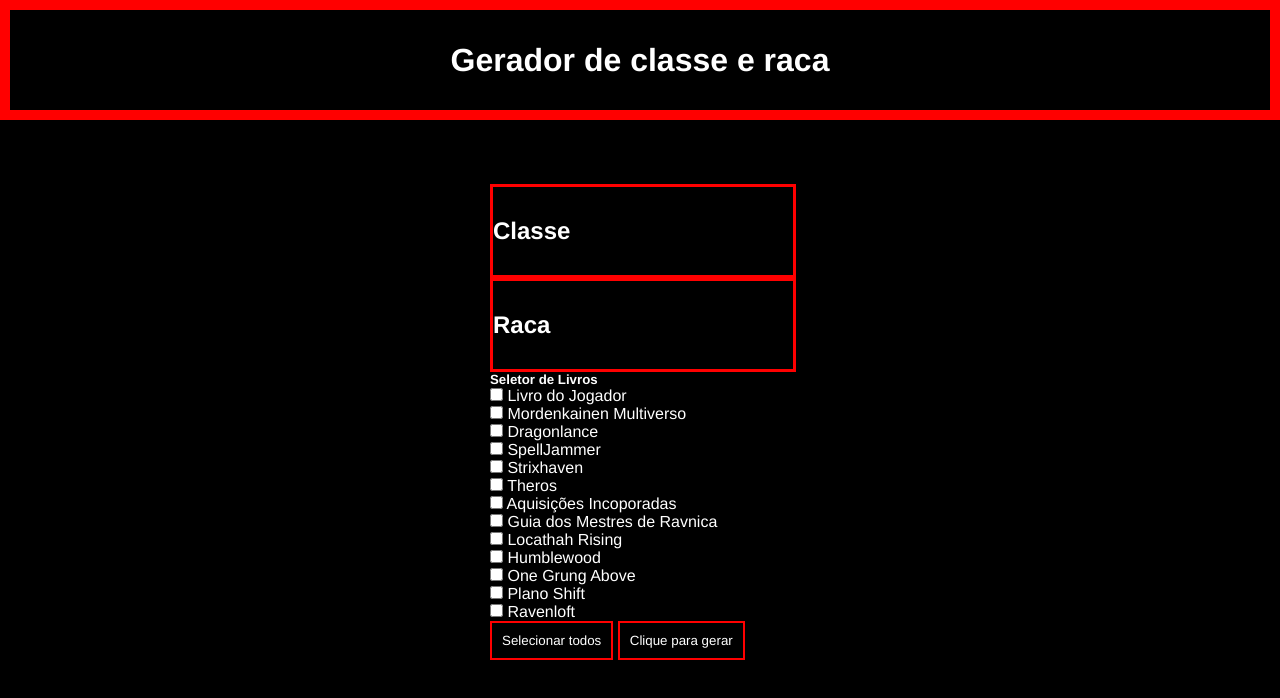
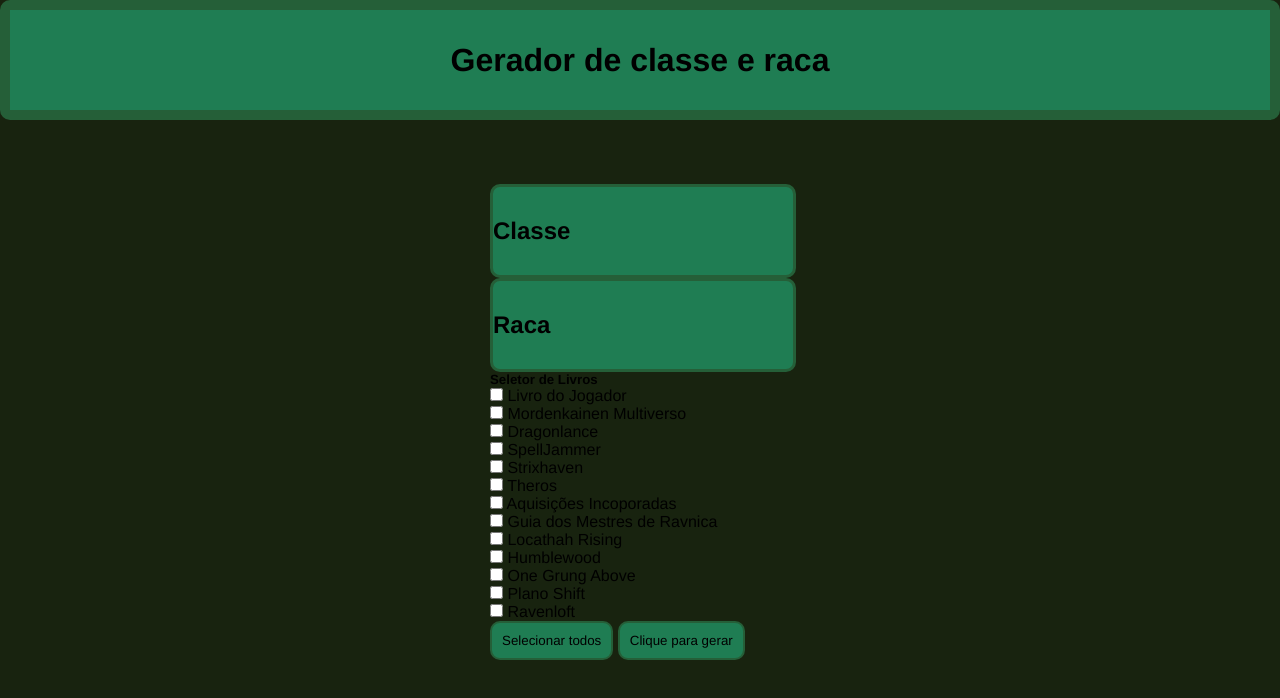
Before and after one commit to CheerfulVini/Gerador-de-classe-e-raca, a plain HTML site: page index.html in a window 1280 px wide. Drawn offline with Linux system fonts and the light colour scheme.

Commit message:
Update style.css

```diff
--- a/style.css
+++ b/style.css
@@ -4,7 +4,8 @@
     border: 0;
     font-family: 'Franklin Gothic Medium', 'Arial Narrow', Arial, sans-serif;
     transition: all 0.5s;
-    color: white
+    color: black;
+    border-radius: 10px;
 }
 
 body{
@@ -20,12 +21,12 @@ body{
     height: 100px;
     border: 10px;
     border-style: solid;
-    border-color: rgb(255, 0, 0);
-    background-color: rgb(0, 0, 0);
+    border-color: rgb(37, 95, 56);
+    background-color: rgb(31, 125, 83);
 }
 
 body{
-    background-color: rgb(0, 0, 0);
+    background-color: #18230F;
 }
 
 main{
@@ -60,7 +61,7 @@ img{
 h2{
     padding-top: 30px;
     padding-bottom: 30px;
-    background-color: rgb(0, 0, 0);
+    background-color: rgb(31, 125, 83);
     width: 100%;
     border: 3px;
     border-style: solid;
@@ -72,12 +73,20 @@ button :hover{
     color: black;
 }
 
+#checkboxes{
+    background-color: rgb(31, 125, 83);
+    border: 6px;
+    border-radius: 10px;
+    border-style: solid;
+    border-color: rgb(37, 95, 56);
+}
+
 button{
-    background-color: rgb(0, 0, 0);
+    background-color: rgb(31, 125, 83);
     padding: 10px;
     border: 2px;
     border-style: solid;
-    border-color: rgb(255, 0, 0);
+    border-color: rgb(37, 95, 56);
     cursor: pointer;
 }
 
@@ -90,7 +99,7 @@ button{
 #classeraca h2{
     border: 3px;
     border-style: solid;
-    border-color: rgb(255, 0, 0);
+    border-color: rgb(37, 95, 56);
 }
 
 
```
